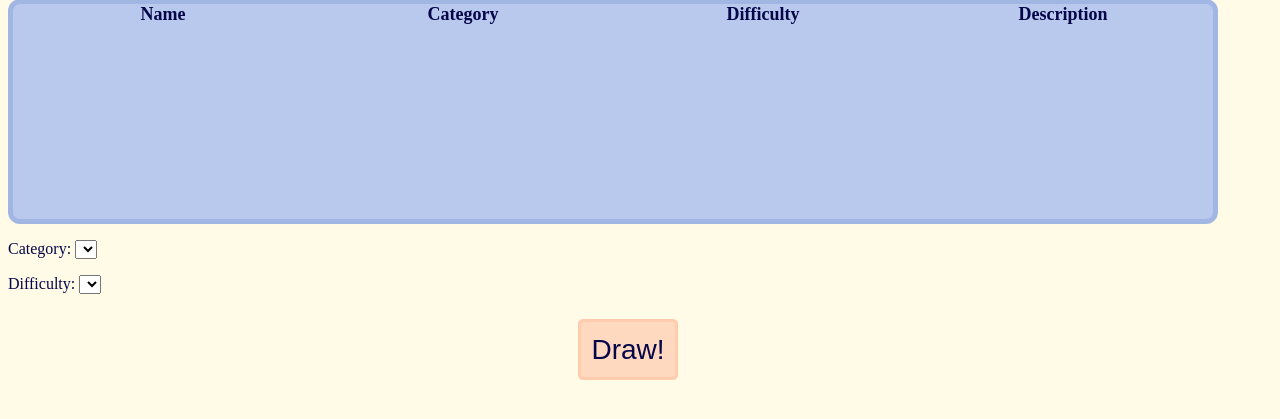
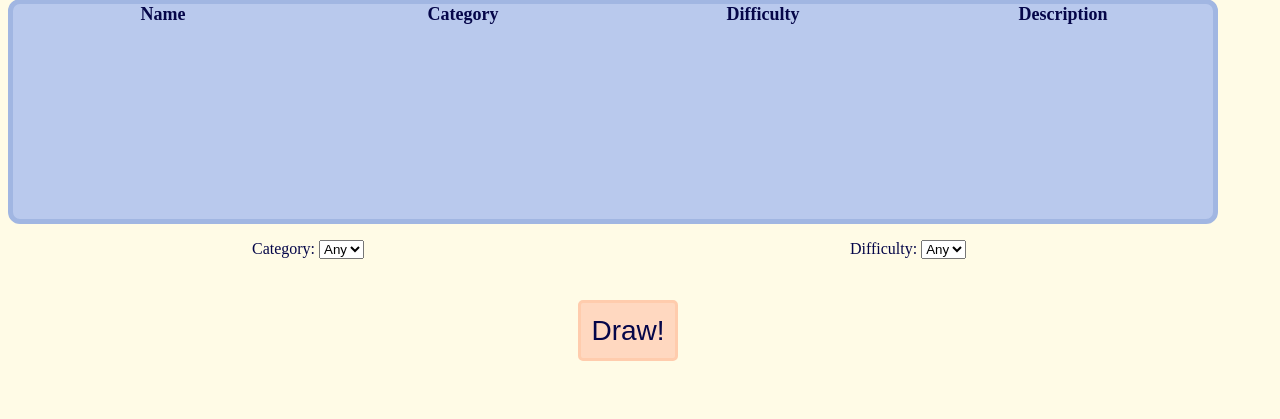
Before and after one commit to kgwl/give_me_an_idea, a Django app: page / in a window 1280 px wide. Shown: the part 224-643 px from the top of the page. Run offline with Django 3.2, Linux system fonts and the light colour scheme; lists and menus that the app fills with data are empty; some libraries are stand-ins or nearby versions.

Commit message:
sub.py file has been added. This file stores the procedures and functions used in the app.

```diff
--- a/idea_generator/forms.py
+++ b/idea_generator/forms.py
@@ -1,32 +1,12 @@
 from django import forms
-from .models import Idea, Category, Difficulties
-
-
-def get_categories():
-    categories_list = []
-    categories = Category.objects.all()
-
-    for category in categories:
-        result = (category.id, category.category)
-        categories_list.append(result)
-    return categories_list
-
-
-def get_difficulties():
-    difficulty_list = []
-    difficulties = Difficulties.objects.all()
-
-    for difficulty in difficulties:
-        result = (difficulty.id, difficulty.difficulty)
-        difficulty_list.append(result)
-    return difficulty_list
-
+from .sub import get_categories,get_difficulties
 
 class SelectCategoryForm(forms.Form):
     category = forms.ChoiceField(
         choices=get_categories(),
         required=False,
         label='Category',
+        widget=forms.Select(attrs={'class':'choice-field'})
     )
 
 class SelectDifficultyForm(forms.Form):
@@ -34,4 +14,5 @@ class SelectDifficultyForm(forms.Form):
         choices=get_difficulties(),
         required=False,
         label='Difficulty',
+        widget=forms.Select(attrs={'class': 'choice-field'})
     )
--- a/idea_generator/views.py
+++ b/idea_generator/views.py
@@ -17,13 +17,11 @@ def index_view(request):
         'difficulty_form':''
     }
 
-    if select_category_from.is_valid():
-        context['category_form'] = select_category_from
-
-    if select_difficulty_form.is_valid():
-        context['difficulty_form'] = select_difficulty_form
+    context['category_form'] = select_category_from
+    context['difficulty_form'] = select_difficulty_form
 
     if request.method == 'POST':
+
         select_id = random.choice([i.id for i in Idea.objects.all()])
         idea = Idea.objects.get(id=select_id)
 
--- a/static/gmai/base.css
+++ b/static/gmai/base.css
@@ -70,3 +70,9 @@ body {
 #btn:active {
     background-color: #FFC19A;
 }
+
+.select{
+    float: left;
+    text-align: center;
+    width: 600px;
+}
--- a/templates/main.html
+++ b/templates/main.html
@@ -29,18 +29,19 @@
         </div>
     </div>
     <div style="clear:both;"></div>
-    <div id="select">
-        <form action="" method="POST">
-            {% csrf_token %}
-             {{ category_form.as_p }}
+    <form action="" method="POST">
+        {% csrf_token %}
+        <div class="select">
+            {{ category_form.as_p }}
+        </div>
+        <div class="select">
             {{ difficulty_form.as_p }}
-        </form>
-    </div>
-    <div id="rand-btn">
-        <form action="" method="POST">
-            {% csrf_token %}
+        </div>
+        <div style="clear:both;"></div>
+        <div id="rand-btn">
+
             <input type="submit" id="btn" name="btn" value="Draw!" input>
-        </form>
-    </div>
+        </div>
+    </form>
 
 {% endblock content %}
```
Also changed, not shown: idea_generator/sub.py (added, +23 -0 lines), tests/test_views.py (+0 -3 lines).
